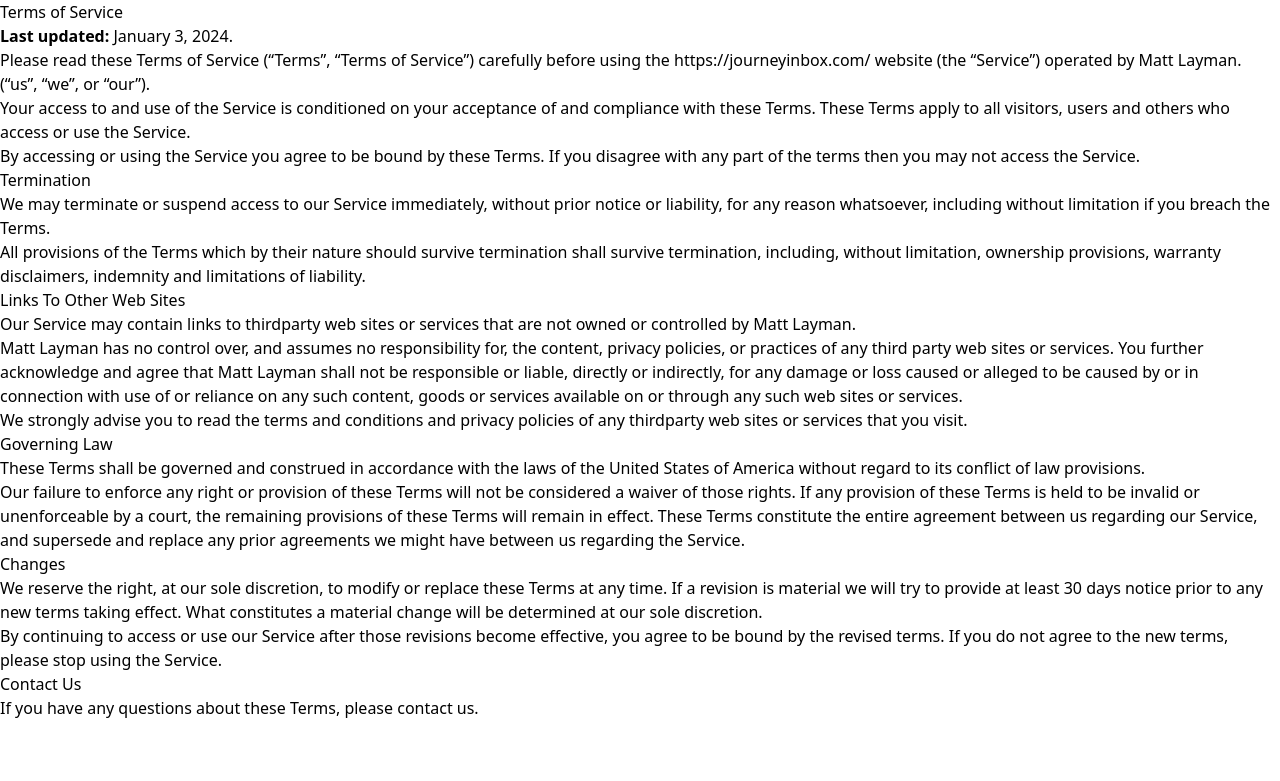
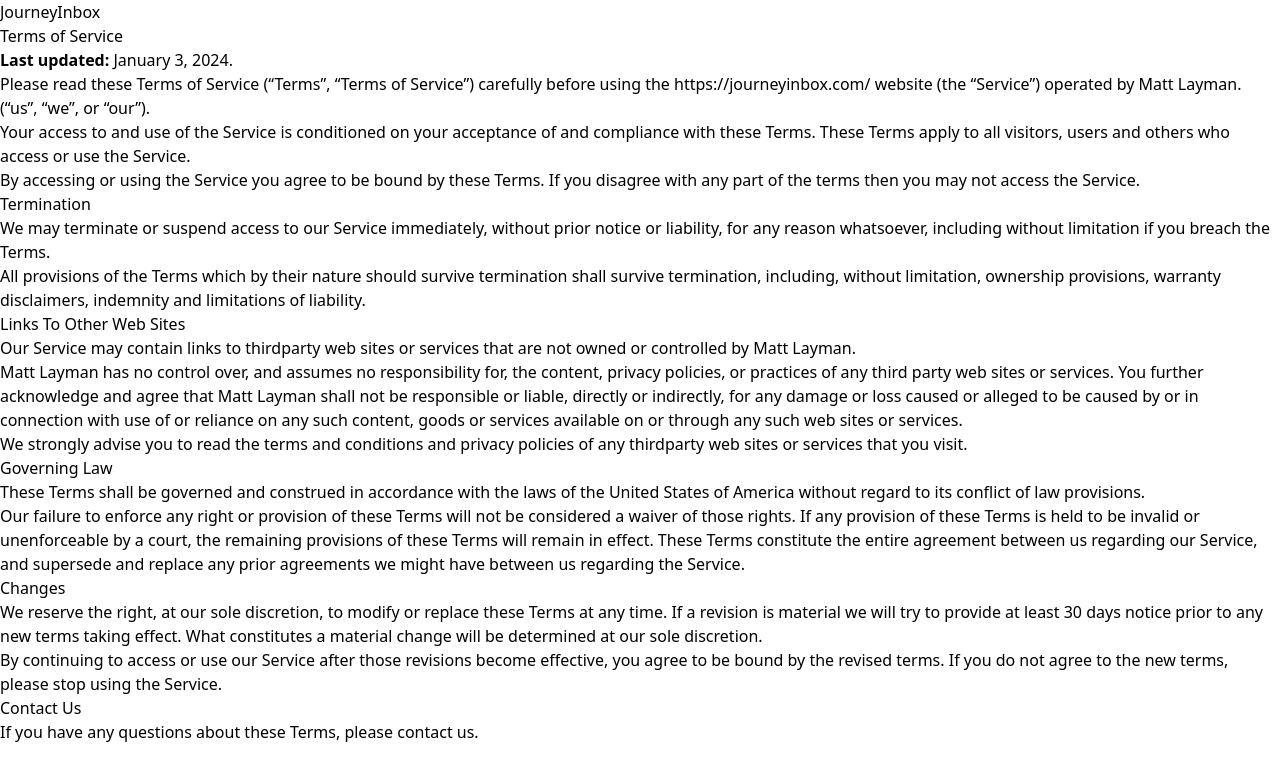
Before and after one commit to mblayman/journal, a Django app: page /terms/ in a window 1280 px wide. Shown: the top 781 px of the page. Run offline with Django 4.2, Linux system fonts and the light colour scheme; style sheets or scripts are compiled from the project's sources.

Commit message:
Add styling, update base template, and separate unauth and auth index.

```diff
--- a/journal/core/views.py
+++ b/journal/core/views.py
@@ -5,7 +5,10 @@ from django.shortcuts import render
 def index(request: HttpRequest) -> HttpResponse:
     """The entry point for the website."""
     context = {}
-    return render(request, "core/index.html", context)
+    template_name = "core/index_unauthenticated.html"
+    if request.user.is_authenticated:
+        template_name = "core/index.html"
+    return render(request, template_name, context)
 
 
 def terms(request: HttpRequest) -> HttpResponse:
--- a/templates/account/signup.html
+++ b/templates/account/signup.html
@@ -1,5 +1,7 @@
 {% extends "base.html" %}
 {% load waffle_tags %}
+
+{% block title %}Sign Up{% endblock %}
 
 {% block content %}
   <h1 class="text-xl my-4">Sign Up</h1>
--- a/templates/base.html
+++ b/templates/base.html
@@ -5,7 +5,16 @@
     <title>{% block title %}{% endblock %} &ndash; JourneyInbox</title>
   </head>
   <body>
-    <div class="container mx-auto">
+    <div class="w-full bg-lime-800 text-white">
+      <div class="container mx-auto flex items-center">
+        <a href="{% url "index" %}" class="hover:brightness-110">
+          <div class="bg-lime-800 px-2 py-4 text-xl font-black tracking-wider">
+            Journey<span class="text-orange-300">Inbox</span>
+          </div>
+        </a>
+      </div>
+    </div>
+    <div class="container mx-auto pt-12">
       {% block content %}
       {% endblock %}
     </div>
--- /dev/null
+++ b/templates/core/index_unauthenticated.html
@@ -0,0 +1,3 @@
+{% extends "base.html" %}
+
+{% block title %}Track Your Journey{% endblock %}
```
Also changed, not shown: journal/core/tests/test_views.py (+10 -0 lines), templates/core/index.html (+9 -8 lines).
